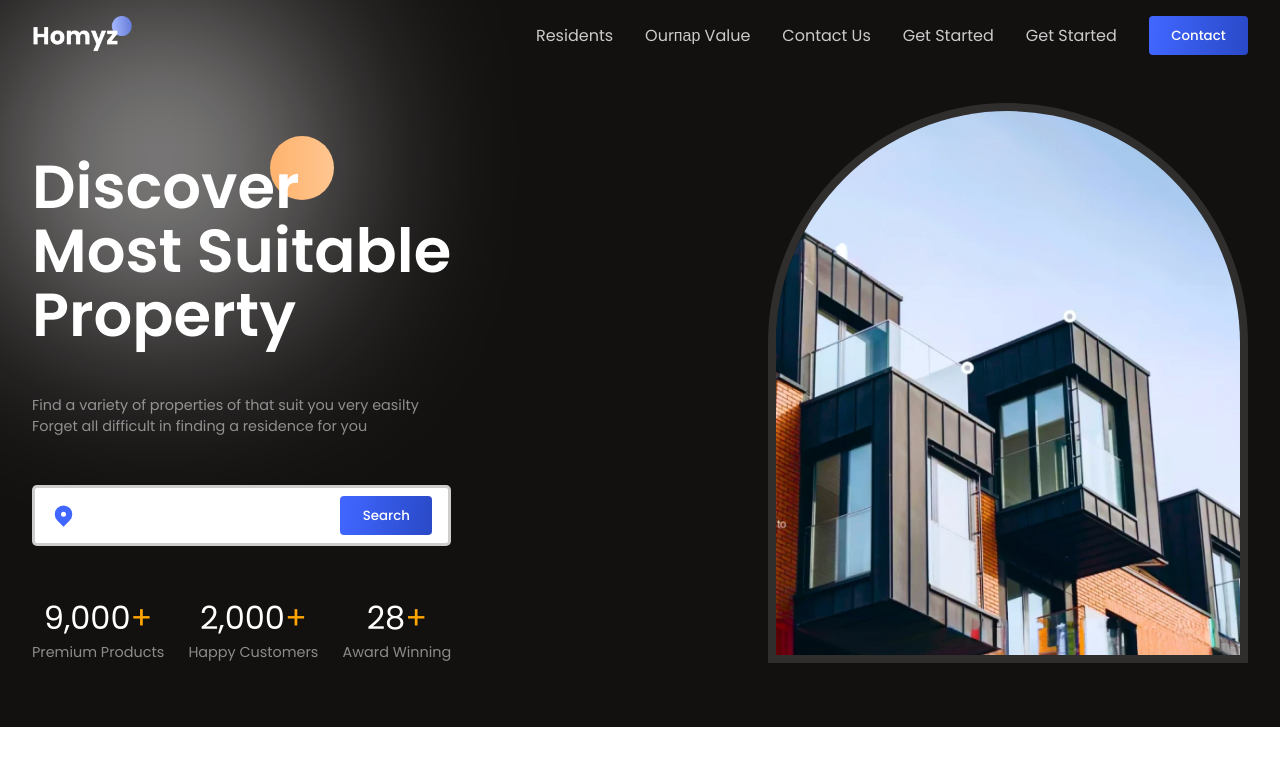
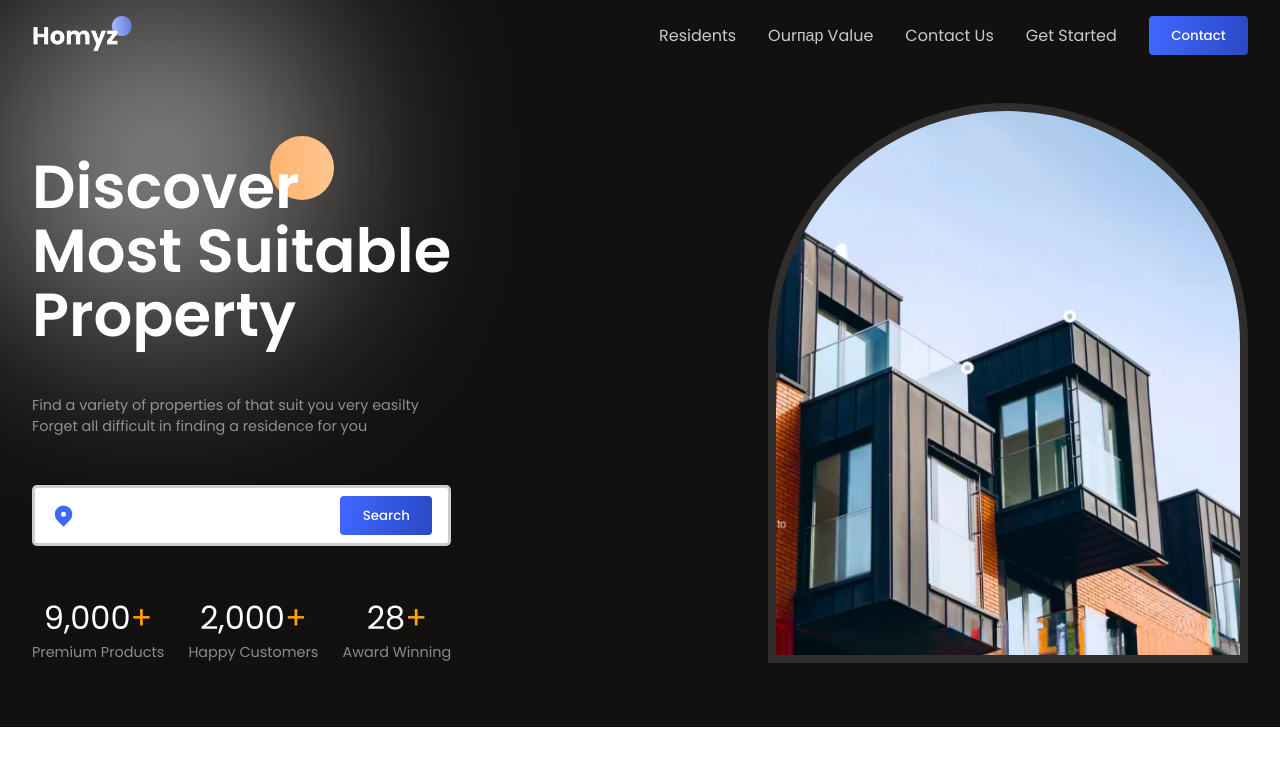
Before and after one commit to Vekay1/estate, a React (Vite) app: page / in a window 1280 px wide. Shown: the top 762 px of the page. Built offline with nearby package versions, Linux system fonts and the light colour scheme.

Commit message:
Update Header.jsx

```diff
--- a/src/components/Header/Header.jsx
+++ b/src/components/Header/Header.jsx
@@ -12,7 +12,6 @@ const Header = () => {
                     <a href="">Residents</a>
                     <a href="">Ourпар Value</a>
                     <a href="">Contact Us</a>
-                    <a href="">Get Started</a>
                     <a href="">Get Started</a>
                     <button className="button">
                         <a href="">Contact</a>
```
